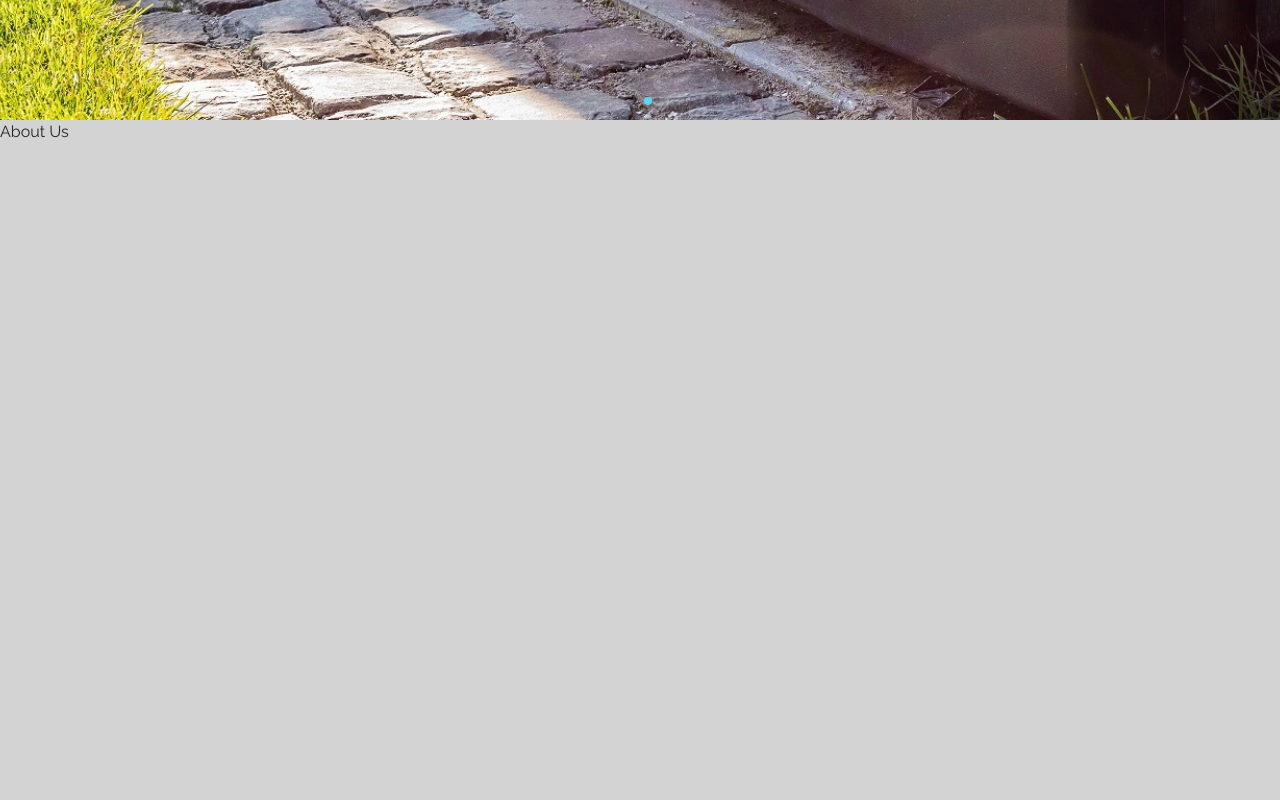
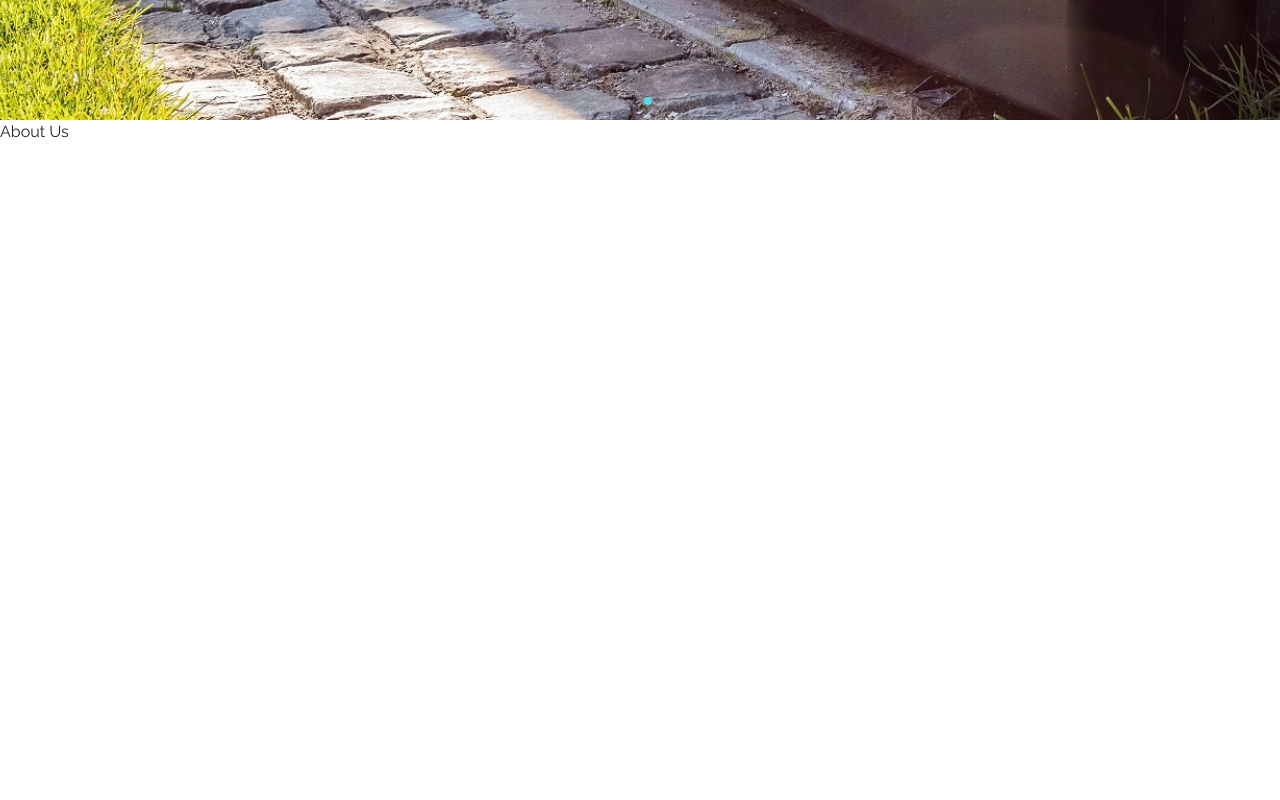
Before and after one commit to rajkaiandras/lancz-air-conditioning, a React app: page / in a window 1280 px wide. Shown: the part 680-1480 px from the top of the page. Built offline with nearby package versions, Linux system fonts and the light colour scheme.

Commit message:
Fixed dark mode!

```diff
--- a/src/components/MainHeader/MainHeader.jsx
+++ b/src/components/MainHeader/MainHeader.jsx
@@ -17,7 +17,6 @@ import './MainHeader.css';
 export const MainHeader = () => {
   const { darkMode, toggleDarkMode } = useContext(DarkModeContext);
   const [hamburgerMenuIsOpen, setHamburgerMenuIsOpen] = useState(false);
-  const [hideHeader, setHideHeader] = useState(null);
   const [windowWidth, setWindowWidth] = useState(window.innerWidth);
   const body = document.querySelector('body');
 
--- a/src/sections/AboutUs/AboutUs.jsx
+++ b/src/sections/AboutUs/AboutUs.jsx
@@ -1,12 +1,19 @@
-import React from 'react';
+import React, { useContext } from 'react';
 
-// Styles
+// dark mode context
+import { DarkModeContext } from '../../contexts/DarkModeContext';
+
+// styles
 import './AboutUs.css';
 
 export const AboutUs = () => {
+  const { darkMode } = useContext(DarkModeContext);
+
   return (
     <div className="AboutUs" id="section-about-us">
-      <div className="about-us-container">About Us</div>
+      <div className={`about-us-container ${darkMode ? 'dark-mode' : ''}`}>
+        About Us
+      </div>
     </div>
   );
 };
--- a/src/sections/AboutUs/AboutUs.scss
+++ b/src/sections/AboutUs/AboutUs.scss
@@ -1,6 +1,9 @@
 @charset "UTF-8";
 
-// About Us Styles
+// custom properties
+@import '../../styles/custom-properties/_variables.scss';
+
+// about us styles
 .AboutUs {
   width: 100%;
 
@@ -9,6 +12,9 @@
     max-width: 1280px;
     height: 100vh;
     margin: 0 auto;
-    background-color: lightgray;
+  }
+
+  .dark-mode {
+    color: $global-clr-txt-white;
   }
 }
```
Also changed, not shown: src/sections/MainFooter/MainFooter.scss (+4 -4 lines), src/sections/AboutUs/AboutUs.css, src/sections/MainFooter/MainFooter.css, 2 other files.
